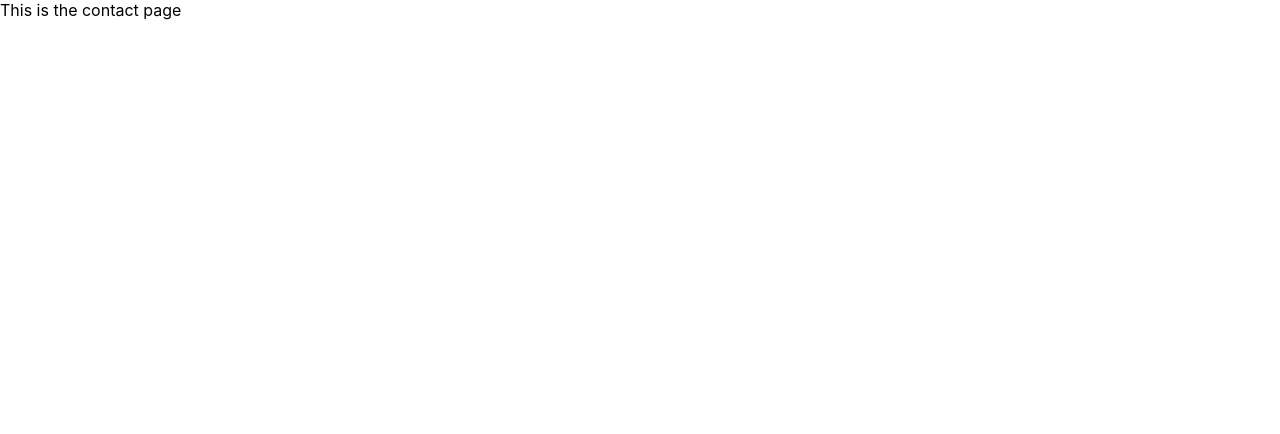
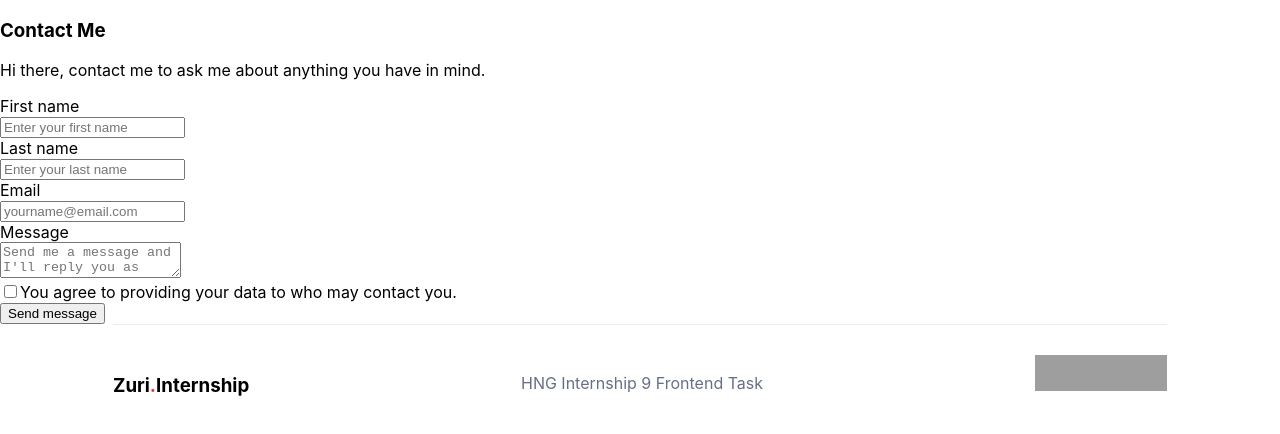
Before and after one commit to TomisinAjayi/hng9---task-1, a React (Create React App) app: page /contact in a window 1280 px wide. Shown: the top 434 px of the page. Built offline with nearby package versions, Linux system fonts and the light colour scheme; grey boxes are pictures that could not be loaded.

Commit message:
added footer to contact

```diff
--- a/src/components/Contact.js
+++ b/src/components/Contact.js
@@ -1,10 +1,49 @@
 import React from "react";
+import Footer from "./Footer";
+import './css/Links.css';
 
 const Contact = () => {
     return (
-        <div>
-            This is the contact page
-        </div>
+        <>
+            <div className="container">
+                <header>
+                    <h3>Contact Me</h3>
+                    <p>Hi there, contact me to ask me about anything you have in mind.</p>
+                </header>
+                <form method="POST" action="">
+                    <div className="name-row">
+                        <div className="fname">
+                            <label htmlFor="first_name">First name</label>
+                            <br />
+                            <input type="text" name="first_name" id="first_name" placeholder="Enter your first name" required />
+                        </div>
+                        <div className="lname">
+                            <label htmlFor="last">Last name</label>
+                            <br />
+                            <input type="text" name="last" id="last_name" placeholder="Enter your last name" required />
+                        </div>
+                    </div>
+                    <div>
+                        <label htmlFor="email">Email</label>
+                        <br />
+                        <input type="email" id="email" name="email" placeholder="yourname@email.com" required />
+                    </div>
+                    <div>
+                        <label htmlFor="message">Message</label>
+                        <br />
+                        <textarea id="message" placeholder="Send me a message and I'll reply you as soon as possible..." required></textarea>
+                    </div>
+                    <div>
+                        <input type="checkbox" />
+                        You agree to providing your data to who may contact you.
+                    </div>
+                    <button id="btn__submit">
+                        Send message
+                    </button>
+                </form>
+            </div>
+            <Footer />
+        </>
     );
 }
 
--- /dev/null
+++ b/src/components/css/Contact.css
@@ -0,0 +1,10 @@
+.container {
+    display: flex;
+    flex-direction: row;
+    justify-content: center;
+    align-items: center;
+    padding: 0px 32px;
+    gap: 64px;
+    width: 1280px;
+    height: 800px;
+}
```
